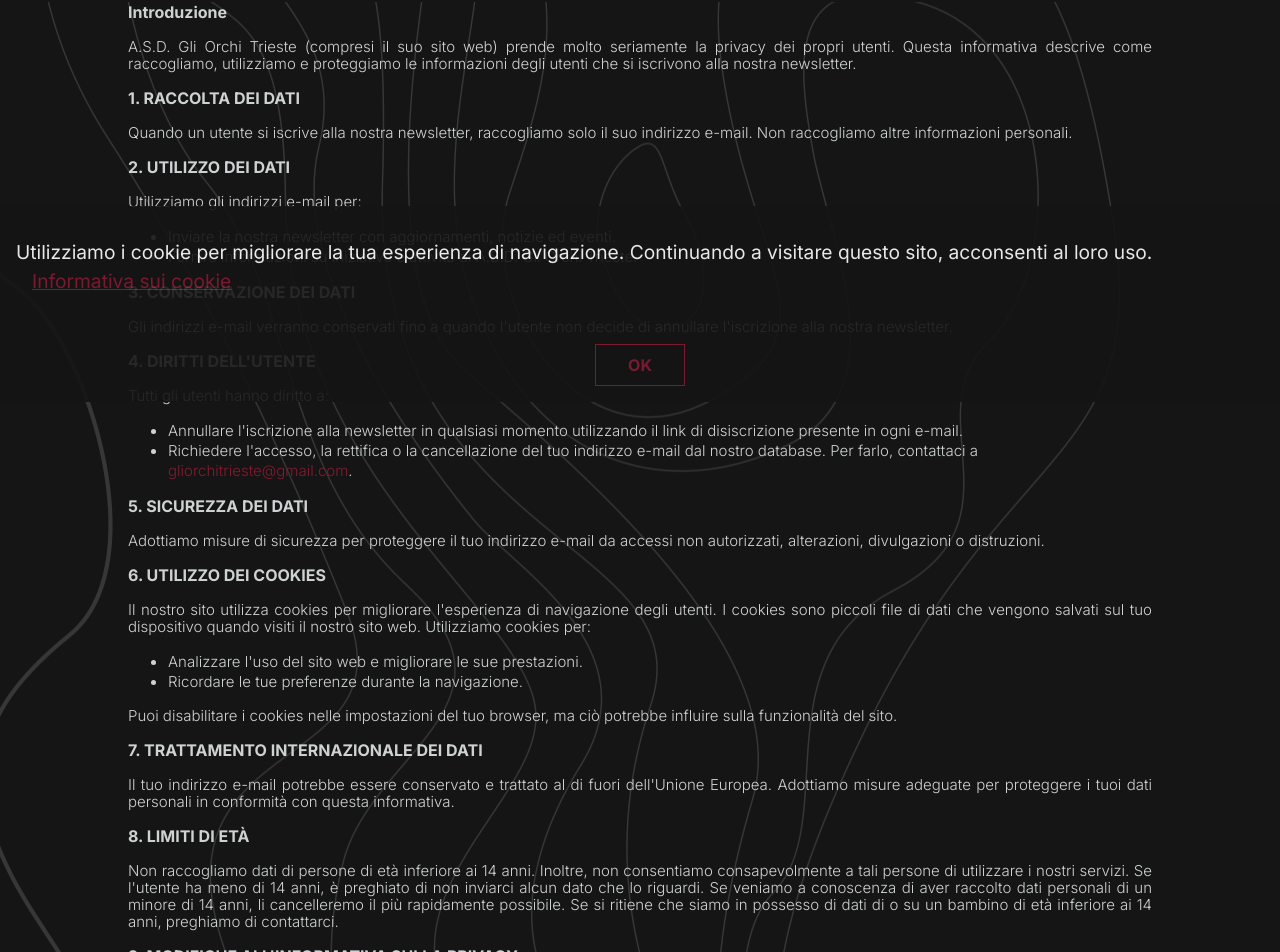
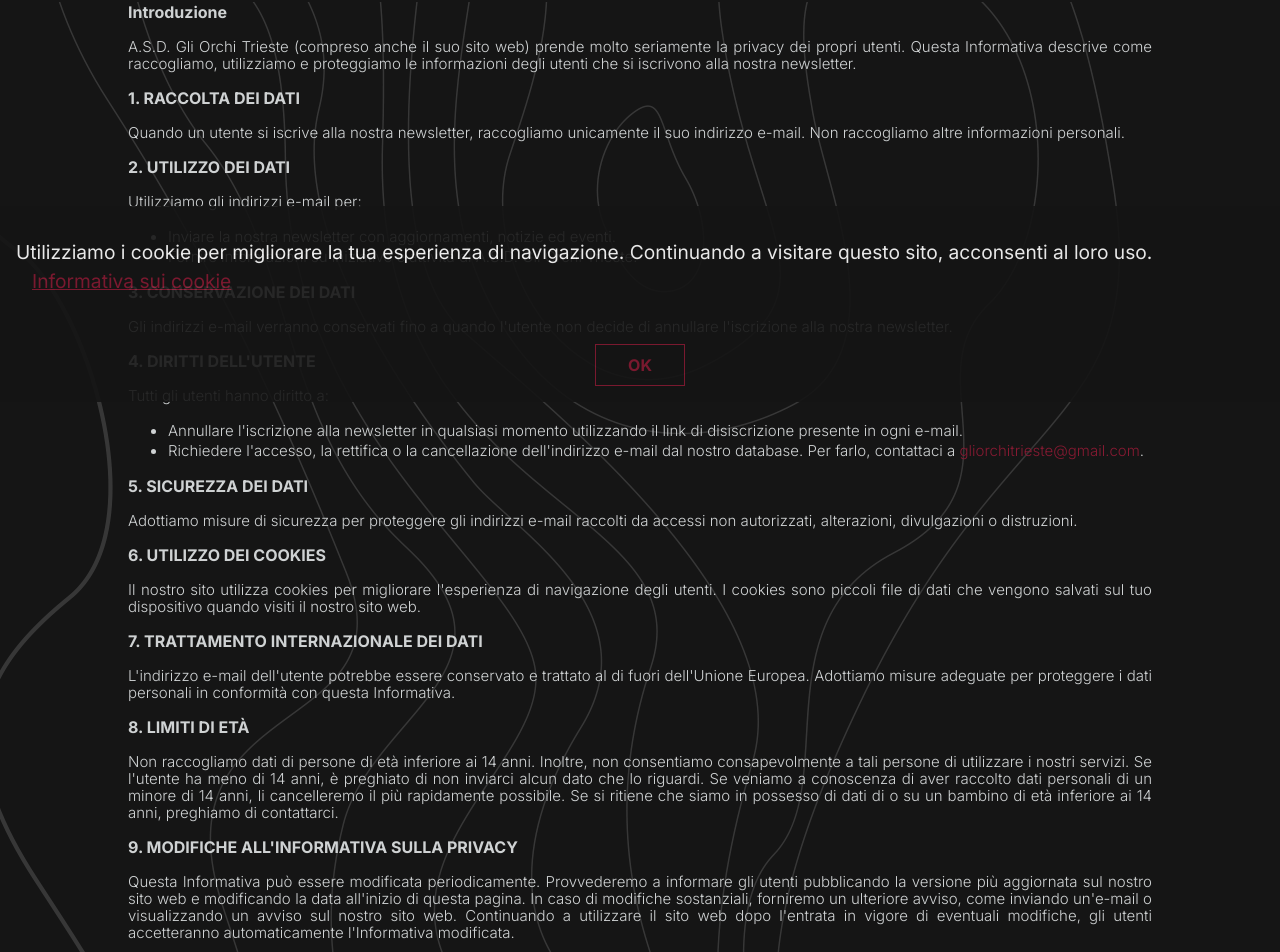
Before and after one commit to raffitheo/orchisoftair-website, a React (Vite) app: page /privacy-policy in a window 1280 px wide. Shown: the part 398-1350 px from the top of the page. Built offline with nearby package versions, Linux system fonts and the light colour scheme.

Commit message:
refactor(mai): update on the Cookies and Policy Noticies

```diff
--- a/src/pages/cookies-policy/cookies-policy.tsx
+++ b/src/pages/cookies-policy/cookies-policy.tsx
@@ -25,7 +25,7 @@ const CookiesPolicy = forwardRef<HTMLDivElement, CookiesPolicyProps>(
                                 <div>
                                     <h1>INFORMATIVA SUI COOKIES</h1>
                                     <div className="banner-date">
-                                        {formatDate(new Date('2024-05-21'))}
+                                        {formatDate(new Date('2024-05-22'))}
                                     </div>
                                 </div>
                             </div>
@@ -46,11 +46,10 @@ const CookiesPolicy = forwardRef<HTMLDivElement, CookiesPolicyProps>(
                                 </a>
                                 , utilizziamo i cookies per migliorare
                                 l'esperienza complessiva. La presente
-                                Informativa sui cookies fornisce ulteriori
-                                dettagli su come e perché utilizziamo queste
-                                tecnologie sul nostro sito web. I termini
-                                “Orchi”, “noi”, “ci” e “nostro” includono il
-                                direttivo dell'A.S.D. Gli Orchi Trieste.
+                                Informativa fornisce ulteriori dettagli su come
+                                e perché utilizziamo queste tecnologie sul
+                                nostro sito web. I termini “Orchi”, “noi”, “ci”
+                                e “nostro” includono l'A.S.D. Gli Orchi Trieste.
                                 Utilizzando il nostro sito web, l'utente
                                 acconsente alla memorizzazione e all'accesso ai
                                 cookies e ad altre tecnologie sul proprio
@@ -63,12 +62,12 @@ const CookiesPolicy = forwardRef<HTMLDivElement, CookiesPolicyProps>(
                             <p>
                                 <strong>Cosa sono i cookies?</strong> I cookies
                                 sono piccoli file di dati che vengono scaricati
-                                sul dispositivo quando visitate un sito web. I
-                                cookies vengono poi inviati al sito web di
+                                sul dispositivo quando si visita un sito web.
+                                Questi vengono poi inviati al sito web di
                                 origine a ogni visita successiva o a un altro
-                                sito web che riconosce i cookies. I cookies sono
-                                utili perché ci permettono di riconoscere il
-                                dispositivo e migliorare la vostra esperienza di
+                                sito web che li riconosce. I cookies sono utili
+                                perché ci permettono di riconoscere il
+                                dispositivo e migliorare l'esperienza di
                                 navigazione.
                             </p>
 
@@ -96,9 +95,9 @@ const CookiesPolicy = forwardRef<HTMLDivElement, CookiesPolicyProps>(
                                 </li>
                                 <li>
                                     <span>
-                                        Funzionalità: Per ricordare le vostre
-                                        preferenze e migliorare la navigazione
-                                        tra le pagine.
+                                        Funzionalità: Per ricordare le
+                                        preferenze degli utenti e migliorare la
+                                        navigazione tra le pagine.
                                     </span>
                                 </li>
                             </ul>
@@ -147,7 +146,7 @@ const CookiesPolicy = forwardRef<HTMLDivElement, CookiesPolicyProps>(
                                 impostazione predefinita. Se si preferisce, è
                                 possibile rimuovere o rifiutare i cookies. Per
                                 ulteriori informazioni su come bloccare i
-                                cookies, visitare{' '}
+                                cookies, visitare il sito{' '}
                                 <a
                                     href="https://allaboutcookies.org/"
                                     target="_blank"
@@ -162,17 +161,17 @@ const CookiesPolicy = forwardRef<HTMLDivElement, CookiesPolicyProps>(
                             <h3>Revisioni di questa politica</h3>
 
                             <p>
-                                Questa Informativa sui cookies può essere
-                                modificata di tanto in tanto. Provvederemo a
-                                informare l'utente pubblicando la versione più
-                                aggiornata sul nostro sito web e modificando la
-                                data all'inizio di questa pagina. In caso di
+                                Questa Informativa può essere modificata
+                                periodicamente. Provvederemo a informare gli
+                                utenti pubblicando la versione più aggiornata
+                                sul nostro sito web e modificando la data
+                                all'inizio di questa pagina. In caso di
                                 modifiche sostanziali, forniremo un ulteriore
                                 avviso, come inviando un'e-mail o visualizzando
                                 un avviso sul nostro sito web. Continuando a
                                 utilizzare il sito web dopo l'entrata in vigore
-                                di eventuali modifiche, l'utente accetta
-                                l'Informativa sui cookies modificata.
+                                di eventuali modifiche, gli utenti accetteranno
+                                automaticamente l'Informativa modificata.
                             </p>
 
                             <div className="content-creators"></div>
--- a/src/pages/privacy-policy/privacy-policy.tsx
+++ b/src/pages/privacy-policy/privacy-policy.tsx
@@ -25,7 +25,7 @@ const PrivacyPolicy = forwardRef<HTMLDivElement, PrivacyPolicyProps>(
                                 <div>
                                     <h1>INFORMATIVA SULLA PRIVACY</h1>
                                     <div className="banner-date">
-                                        {formatDate(new Date('2024-05-21'))}
+                                        {formatDate(new Date('2024-05-22'))}
                                     </div>
                                 </div>
                             </div>
@@ -42,9 +42,9 @@ const PrivacyPolicy = forwardRef<HTMLDivElement, PrivacyPolicyProps>(
                             <h3>Introduzione</h3>
 
                             <p>
-                                A.S.D. Gli Orchi Trieste (compresi il suo sito
-                                web) prende molto seriamente la privacy dei
-                                propri utenti. Questa informativa descrive come
+                                A.S.D. Gli Orchi Trieste (compreso anche il suo
+                                sito web) prende molto seriamente la privacy dei
+                                propri utenti. Questa Informativa descrive come
                                 raccogliamo, utilizziamo e proteggiamo le
                                 informazioni degli utenti che si iscrivono alla
                                 nostra newsletter.
@@ -54,9 +54,9 @@ const PrivacyPolicy = forwardRef<HTMLDivElement, PrivacyPolicyProps>(
 
                             <p>
                                 Quando un utente si iscrive alla nostra
-                                newsletter, raccogliamo solo il suo indirizzo
-                                e-mail. Non raccogliamo altre informazioni
-                                personali.
+                                newsletter, raccogliamo unicamente il suo
+                                indirizzo e-mail. Non raccogliamo altre
+                                informazioni personali.
                             </p>
 
                             <h3>2. UTILIZZO DEI DATI</h3>
@@ -104,9 +104,8 @@ const PrivacyPolicy = forwardRef<HTMLDivElement, PrivacyPolicyProps>(
                                 <li>
                                     <span>
                                         Richiedere l'accesso, la rettifica o la
-                                        cancellazione del tuo indirizzo e-mail
-                                        dal nostro database. Per farlo,
-                                        contattaci a{' '}
+                                        cancellazione dell'indirizzo e-mail dal
+                                        nostro database. Per farlo, contattaci a{' '}
                                         <a
                                             href="mailto:gliorchitrieste@gmail.com"
                                             target="_blank"
@@ -123,9 +122,10 @@ const PrivacyPolicy = forwardRef<HTMLDivElement, PrivacyPolicyProps>(
                             </h3>
 
                             <p>
-                                Adottiamo misure di sicurezza per proteggere il
-                                tuo indirizzo e-mail da accessi non autorizzati,
-                                alterazioni, divulgazioni o distruzioni.
+                                Adottiamo misure di sicurezza per proteggere gli
+                                indirizzi e-mail raccolti da accessi non
+                                autorizzati, alterazioni, divulgazioni o
+                                distruzioni.
                             </p>
 
                             <h3>6. UTILIZZO DEI COOKIES</h3>
@@ -135,38 +135,17 @@ const PrivacyPolicy = forwardRef<HTMLDivElement, PrivacyPolicyProps>(
                                 l'esperienza di navigazione degli utenti. I
                                 cookies sono piccoli file di dati che vengono
                                 salvati sul tuo dispositivo quando visiti il
-                                nostro sito web. Utilizziamo cookies per:
-                            </p>
-
-                            <ul>
-                                <li>
-                                    <span>
-                                        Analizzare l'uso del sito web e
-                                        migliorare le sue prestazioni.
-                                    </span>
-                                </li>
-                                <li>
-                                    <span>
-                                        Ricordare le tue preferenze durante la
-                                        navigazione.
-                                    </span>
-                                </li>
-                            </ul>
-
-                            <p>
-                                Puoi disabilitare i cookies nelle impostazioni
-                                del tuo browser, ma ciò potrebbe influire sulla
-                                funzionalità del sito.
+                                nostro sito web.
                             </p>
 
                             <h3>7. TRATTAMENTO INTERNAZIONALE DEI DATI</h3>
 
                             <p>
-                                Il tuo indirizzo e-mail potrebbe essere
+                                L'indirizzo e-mail dell'utente potrebbe essere
                                 conservato e trattato al di fuori dell'Unione
                                 Europea. Adottiamo misure adeguate per
-                                proteggere i tuoi dati personali in conformità
-                                con questa informativa.
+                                proteggere i dati personali in conformità con
+                                questa Informativa.
                             </p>
 
                             <h3>8. LIMITI DI ETÀ</h3>
@@ -188,11 +167,17 @@ const PrivacyPolicy = forwardRef<HTMLDivElement, PrivacyPolicyProps>(
                             <h3>9. MODIFICHE ALL'INFORMATIVA SULLA PRIVACY</h3>
 
                             <p>
-                                Possiamo aggiornare questa informativa sulla
-                                privacy periodicamente. Ti informeremo di
-                                eventuali modifiche pubblicando la nuova
-                                informativa sul nostro sito web. La data di
-                                revisione sarà aggiornata di conseguenza.
+                                Questa Informativa può essere modificata
+                                periodicamente. Provvederemo a informare gli
+                                utenti pubblicando la versione più aggiornata
+                                sul nostro sito web e modificando la data
+                                all'inizio di questa pagina. In caso di
+                                modifiche sostanziali, forniremo un ulteriore
+                                avviso, come inviando un'e-mail o visualizzando
+                                un avviso sul nostro sito web. Continuando a
+                                utilizzare il sito web dopo l'entrata in vigore
+                                di eventuali modifiche, gli utenti accetteranno
+                                automaticamente l'Informativa modificata.
                             </p>
 
                             <h3>10. CONTATTI</h3>
```
